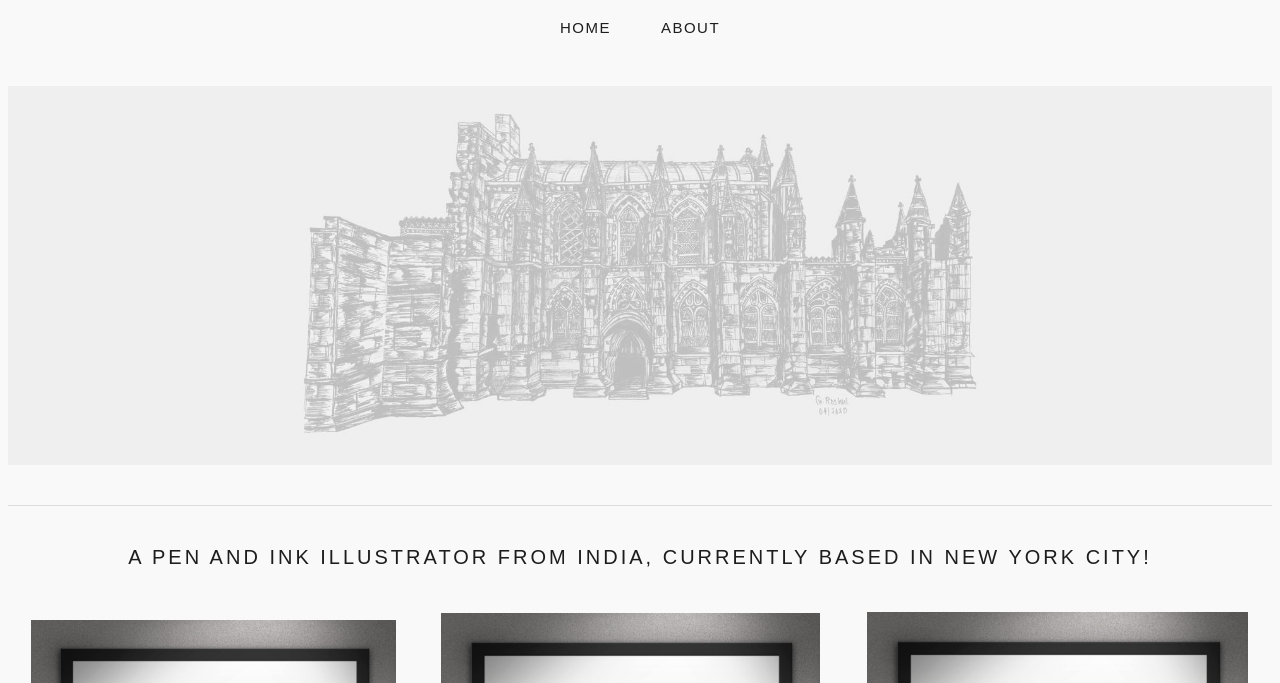
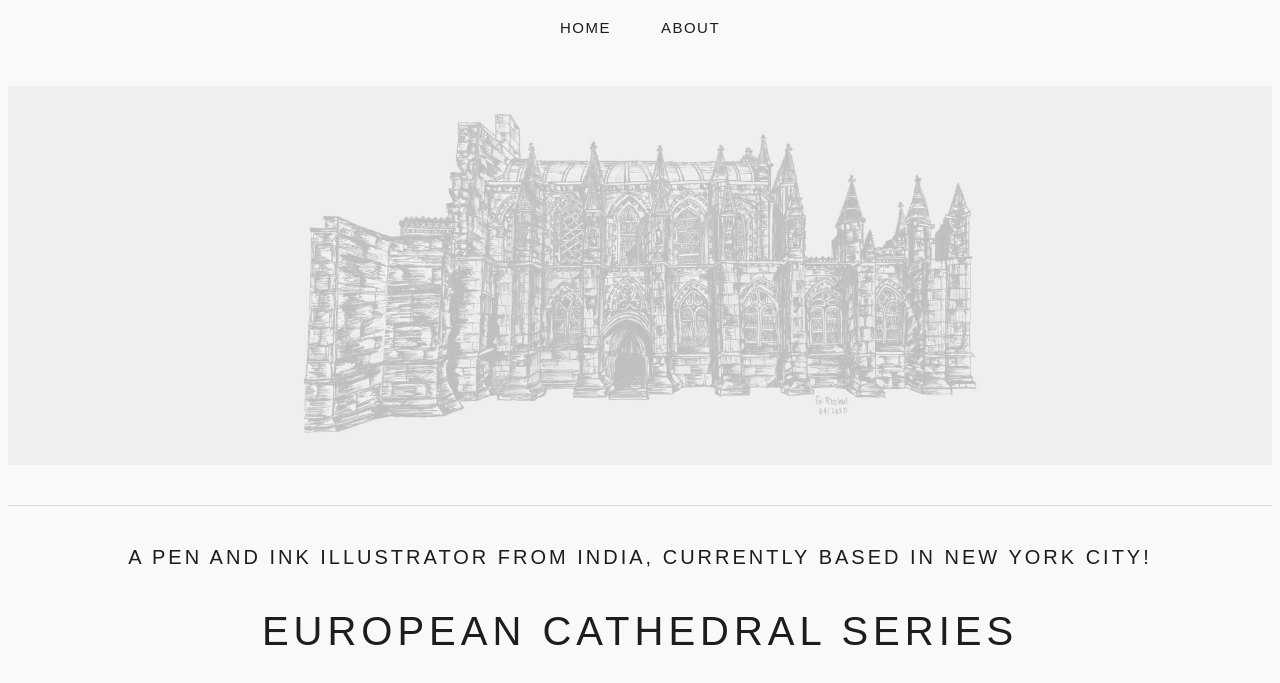
Before and after one commit to rganes36/rganes36.github.io, a plain HTML site: page index.html in a window 1280 px wide. Shown: the part 101-784 px from the top of the page. Drawn offline with Linux system fonts and the light colour scheme.

Commit message:
Update index.html

```diff
--- a/index.html
+++ b/index.html
@@ -17,6 +17,7 @@
 
     <section>
         <h2 id=intro1>A Pen and Ink Illustrator from India, currently based in New York City!</h2>
+        <h1>EUROPEAN CATHEDRAL SERIES</h1>
     </section>
 
     <section class="portfolio">
```
